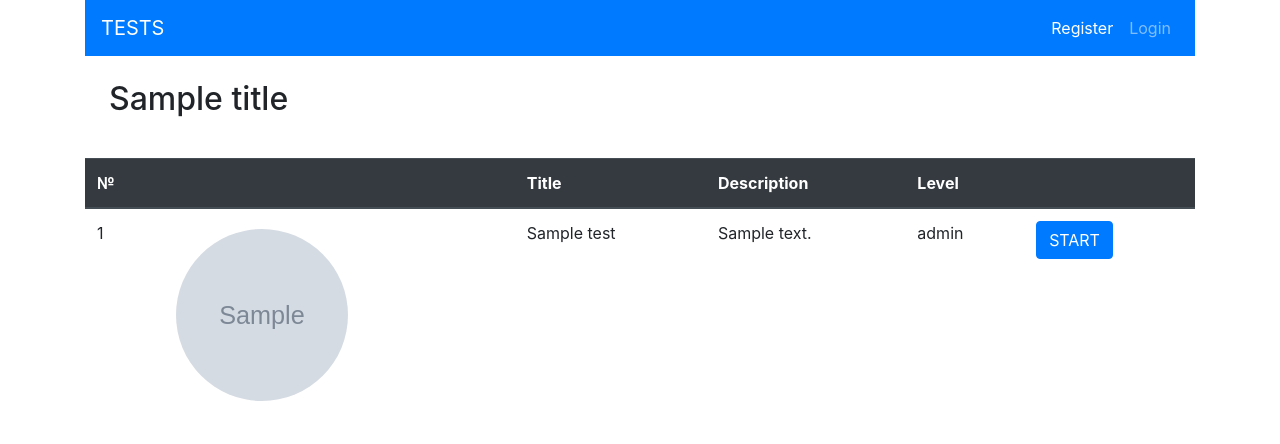
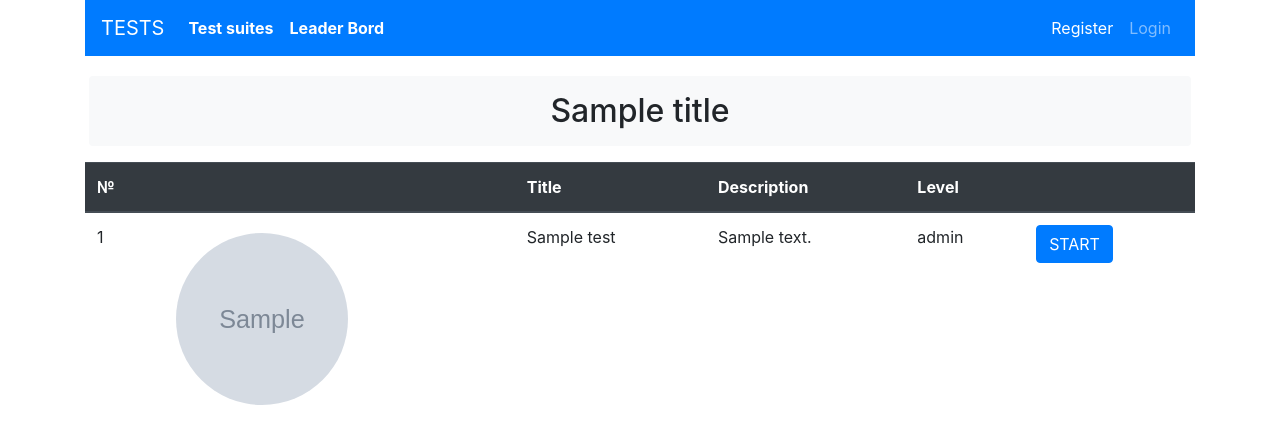
Before and after one commit to annalitvin/TestSet, a Django app: template src/testset/templates/testset/test_list.html in a window 1280 px wide. Shown: the top 444 px of the page. Run offline with Django 3.2, Linux system fonts and the light colour scheme; the template is opened without the code that fills it: most values are stand-ins (such as "Sample title", 1, 10 or a date in 2020); grey boxes marked "Sample" are stand-in pictures; parts of the project's set-up code (start-up, migrations or seed data) failed here and were passed over; some libraries are stand-ins or nearby versions.

Commit message:
Included messages template and included 'Test suites', 'Leader Bord' pages in menu

```diff
--- a/src/templates/base.html
+++ b/src/templates/base.html
@@ -14,13 +14,19 @@
 <div class="container">
     <nav class="navbar navbar-expand-lg navbar-dark bg-primary">
         <a class="navbar-brand" href="{% url 'index' %}">TESTS <span class="sr-only">(current)</span></a>
-        <button class="navbar-toggler" type="button" data-toggle="collapse" data-target="#navbarSupportedContent"
-                aria-controls="navbarSupportedContent" aria-expanded="false" aria-label="Toggle navigation">
-            <span class="navbar-toggler-icon"></span>
-        </button>
+<!--        <button class="navbar-toggler" type="button" data-toggle="collapse" data-target="#navbarSupportedContent"-->
+<!--                aria-controls="navbarSupportedContent" aria-expanded="false" aria-label="Toggle navigation">-->
+<!--            <span class="navbar-toggler-icon"></span>-->
+<!--        </button>-->
 
         <div class="collapse navbar-collapse" id="navbarSupportedContent">
             <ul class="navbar-nav mr-auto">
+                <li class="nav-item active">
+                    <a class="nav-link" href="{% url 'testset:list' %}"><b>Test suites</b></a>
+                </li>
+                <li class="nav-item active">
+                    <a class="nav-link" href="{% url 'testset:leader_bord' %}"><b>Leader Bord</b></a>
+                </li>
 
             </ul>
 
@@ -51,8 +57,10 @@
         </div>
     </nav>
 
-    <h2 class="p-4">{{ title }}</h2>
-    <p></p>
+    <div class="p-2">
+        {% include 'includes/messages.html' %}
+    </div>
+    <h2 class="p-3 m-1 bg-light rounded text-center">{{ title }}</h2>
     <p></p>
     {% block content %}
     {% endblock %}
```
